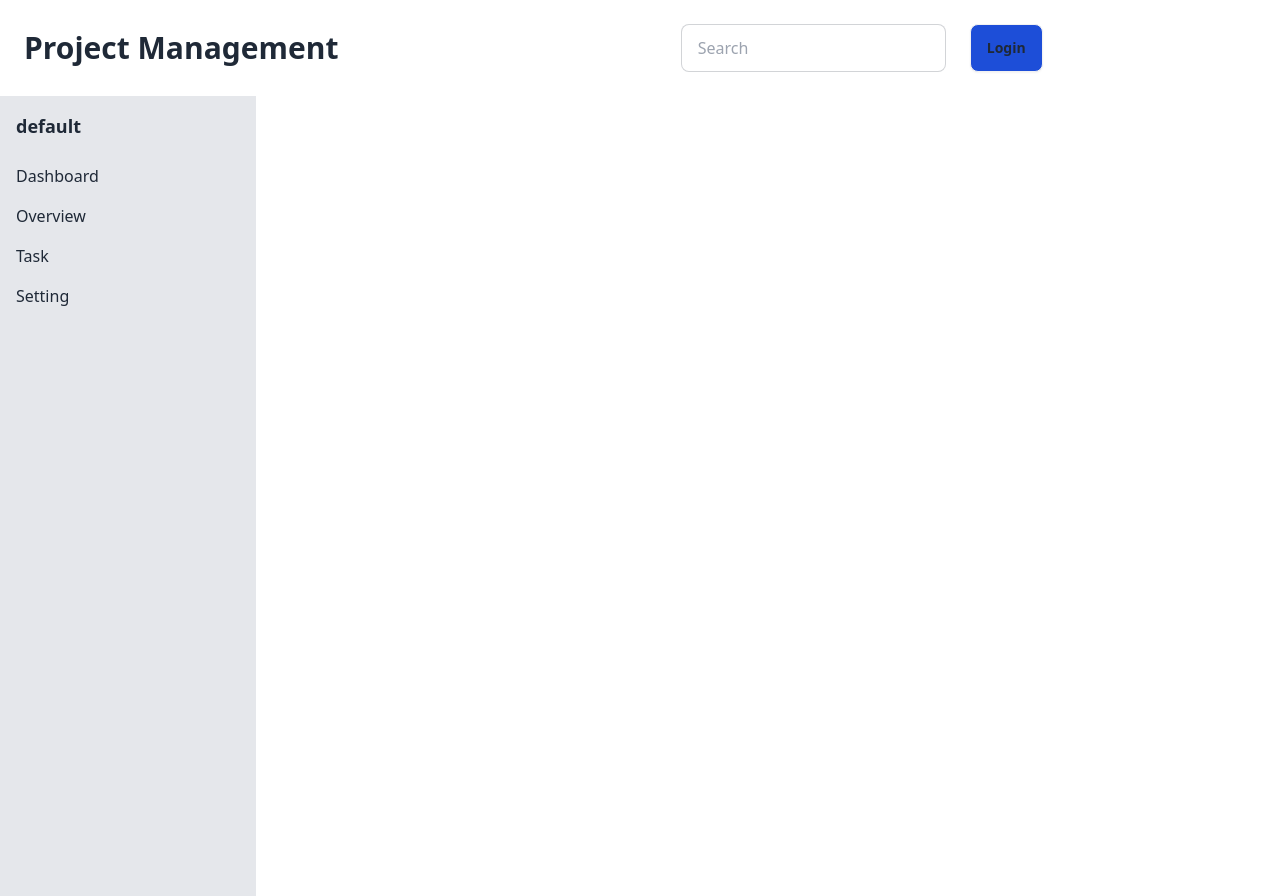
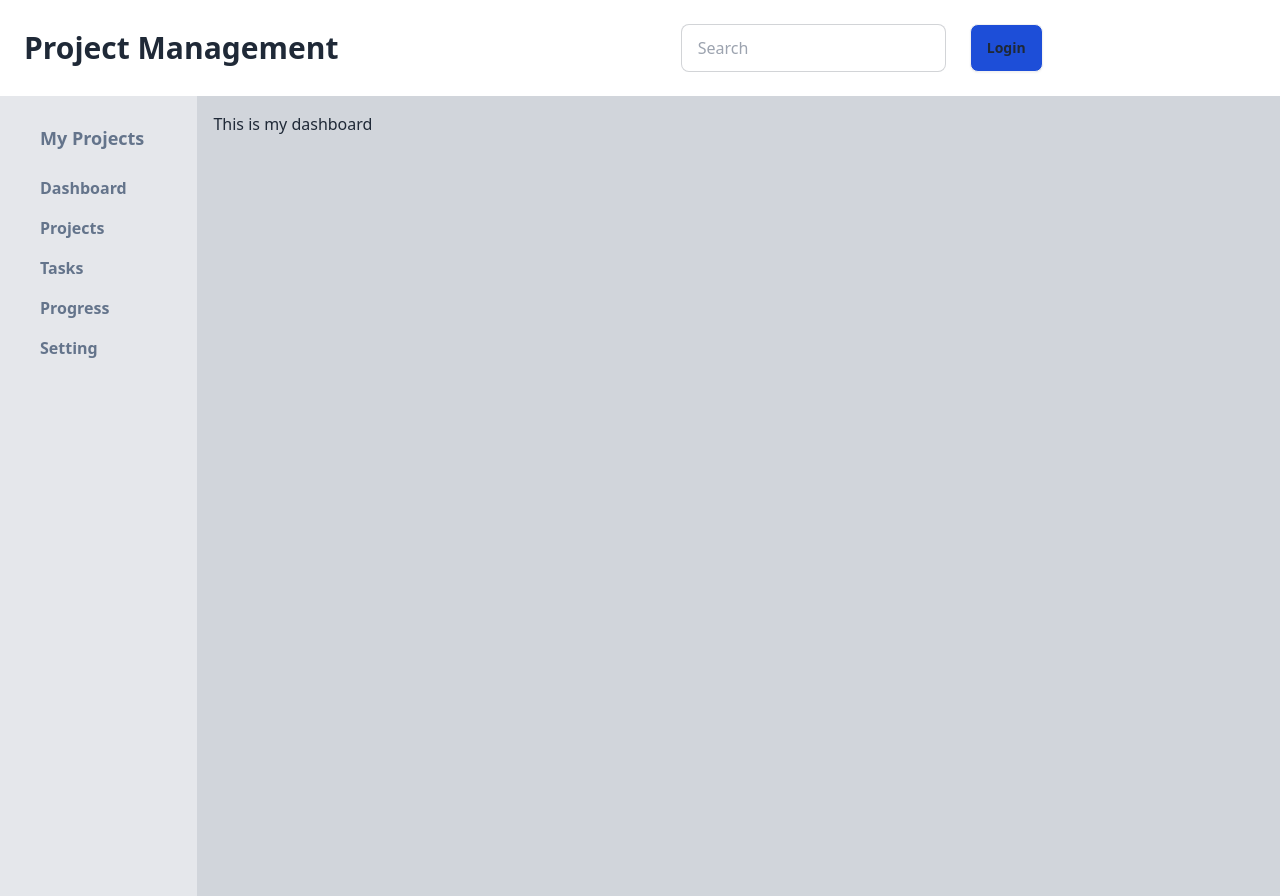
Before and after one commit to Mahadibappi/Project-Management, a React (Create React App) app: page / in a window 1280 px wide. Built offline with nearby package versions, Linux system fonts and the light colour scheme.

Commit message:
overview page start

```diff
--- a/src/App.js
+++ b/src/App.js
@@ -15,7 +15,7 @@ function App() {
         <Navbar />
         <Routes>
           <Route path="/" element={<Layout />}>
-            <Route path="/dashboard" element={<Dashboard />} />
+            <Route path="/" element={<Dashboard />} />
             <Route path="/overview" element={<Overview />} />
             <Route path="/task" element={<Task />} />
             <Route path="/login" element={<Login />} />
--- a/src/Components/Navbar.js
+++ b/src/Components/Navbar.js
@@ -6,9 +6,7 @@ const Navbar = () => {
   return (
     <div className="navbar bg-base-100 p-6 w-10/12">
       <div className="flex-1">
-        <Link to="/dashboard">
-          <h3 className="text-3xl font-semibold">Project Management</h3>
-        </Link>
+        <h3 className="text-3xl font-semibold">Project Management</h3>
       </div>
       <div className="flex-none gap-6 ">
         <div className="form-control">
--- a/src/Pages/Layout/Layout.js
+++ b/src/Pages/Layout/Layout.js
@@ -3,24 +3,30 @@ import { Link, Outlet } from "react-router-dom";
 
 const Layout = () => {
   return (
-    <div className="flex h-screen">
+    <div className="flex h-screen ">
       {/* Sidebar */}
-      <div className="w-1/5 bg-gray-200">
-        <div className="p-4">
-          <h1 className="text-lg font-semibold">default</h1>
-          <ul className="mt-4">
-            <Link to="/dashboard">
+      <div className="w-1/6 bg-gray-200 pl-2 ">
+        <div className="p-4 ml-4 my-3 ">
+          <h1 className="text-lg font-bold text-slate-500">My Projects</h1>
+          <ul className="mt-4 text-slate-500 font-semibold">
+            <Link to="/">
               <li className="py-2 hover:bg-gray-300 cursor-pointer">
                 Dashboard
               </li>
             </Link>
             <Link to="/overview">
               <li className="py-2 hover:bg-gray-300 cursor-pointer">
-                Overview
+                Projects
               </li>
             </Link>
             <Link to="/task">
-              <li className="py-2 hover:bg-gray-300 cursor-pointer">Task</li>
+              <li className="py-2 hover:bg-gray-300 cursor-pointer">Tasks</li>
+            </Link>
+            <Link>
+              <li className="py-2 hover:bg-gray-300 cursor-pointer">
+                {" "}
+                Progress
+              </li>
             </Link>
             <Link>
               <li className="py-2 hover:bg-gray-300 cursor-pointer">Setting</li>
@@ -30,7 +36,7 @@ const Layout = () => {
       </div>
 
       {/* Main Content */}
-      <div className="w-4/5 bg-white">
+      <div className="w-11/12 bg-gray-300">
         <div className="p-4">
           <Outlet />
         </div>
--- a/tailwind.config.js
+++ b/tailwind.config.js
@@ -1,7 +1,7 @@
 /** @type {import('tailwindcss').Config} */
 module.exports = {
   content: ["./src/**/*.{js,jsx,ts,tsx}"],
-  theme: {
+  themes: {
     extend: {},
   },
   plugins: [require("daisyui")],
```
